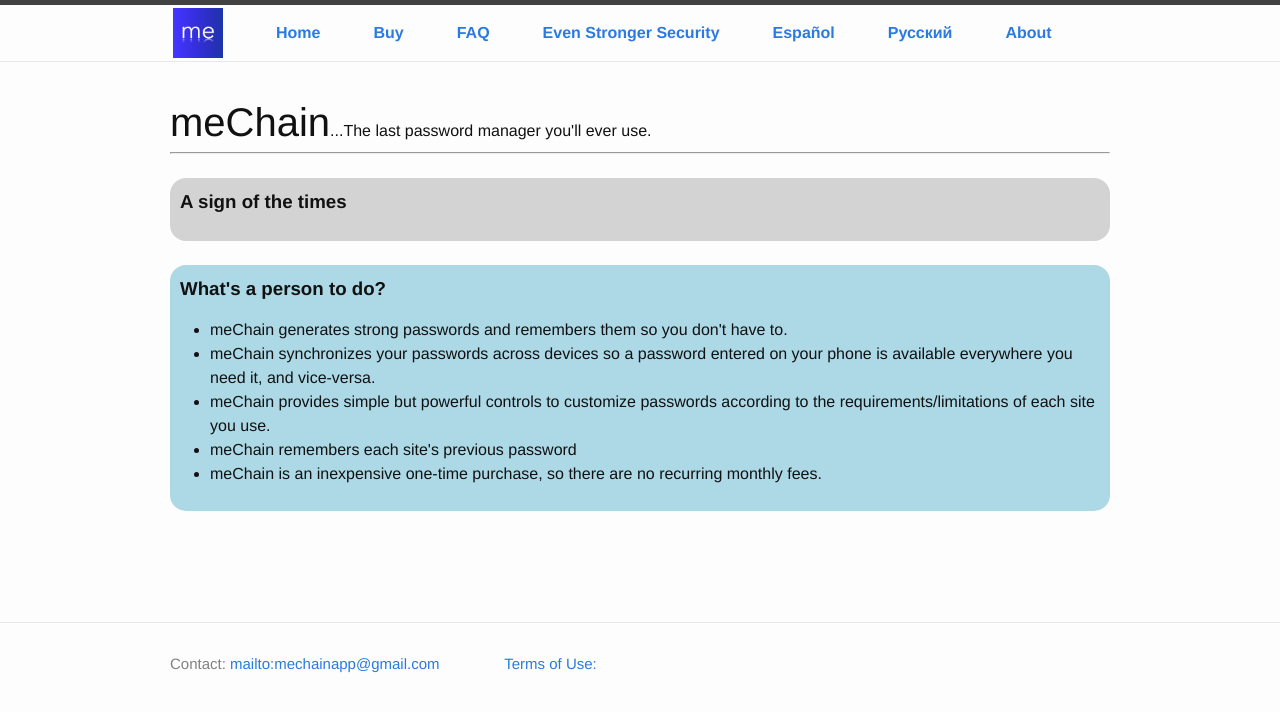
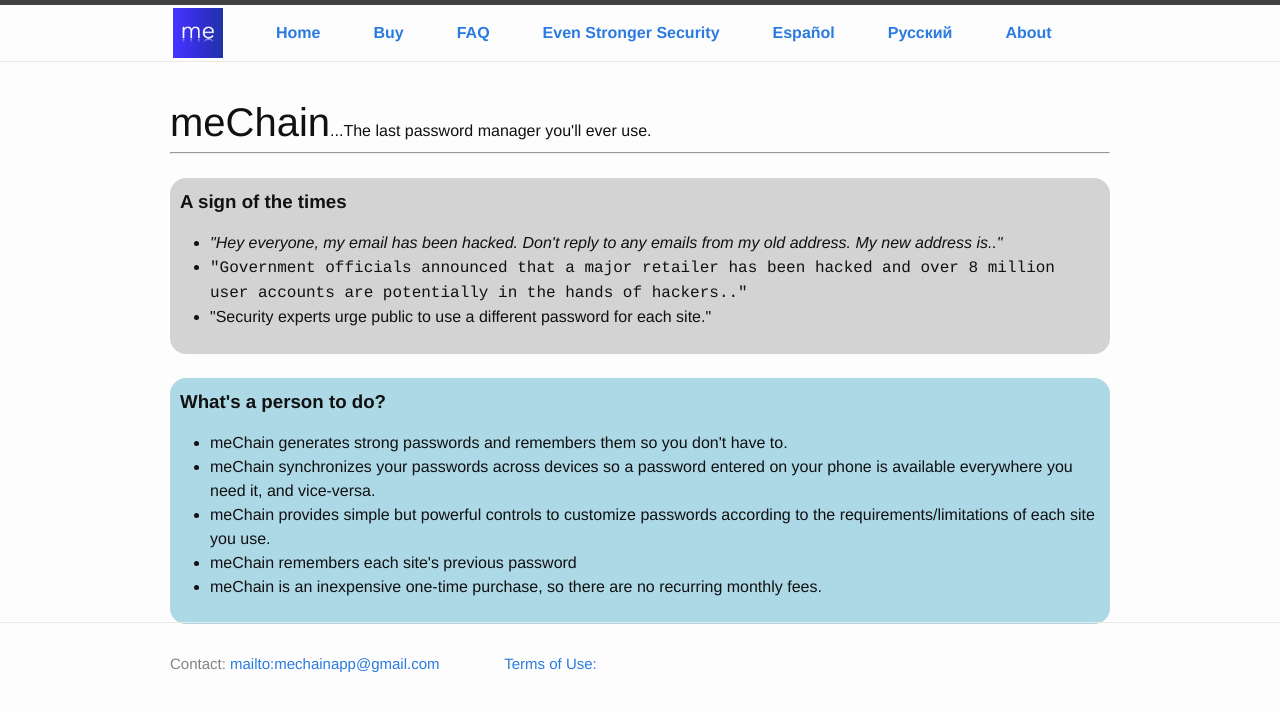
Before and after one commit to mechain-app/mechain-app.github.io, a Jekyll site: the page built from index.html, in a window 1280 px wide. Shown: the top 712 px of the page. Built offline with Jekyll 4.4.1, drawn with Linux system fonts in a browser that asks for light colours.

Commit message:
Restore top UL

```diff
--- a/index.html
+++ b/index.html
@@ -13,7 +13,11 @@ layout: default
 	<div style='border-radius:1em;background-color:lightgray;padding:10px'>
 		<h3><strong>A sign of the times</strong></h3>
 
- 		<h4 class='tlt' id='txt'></h4>
+		<ul>
+		<li><span style='font-family:helvetica;'><em>"Hey everyone, my email has been hacked. Don't reply to any emails from my old address. My new address is.."</em></span></li>
+		<li><span style='font-family:courier;'>"Government officials announced that a major retailer has been hacked and over 8 million user accounts are potentially in the hands of hackers.."</span></li>
+		<li><span>"Security experts urge public to use a different password for each site."</span></li>
+		</ul>
 
 	</div>
 <br/>
```
